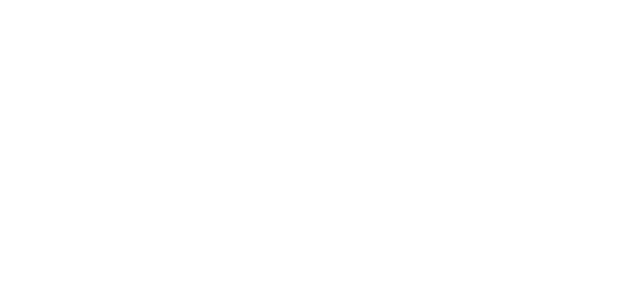
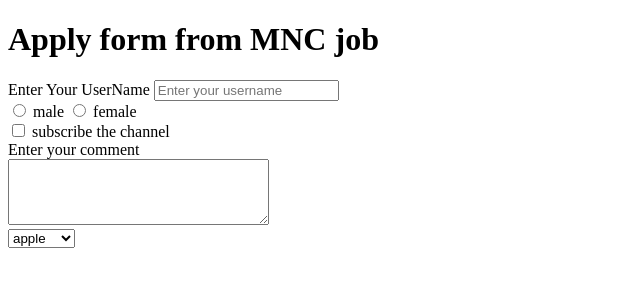
Before and after one commit to ankitsingh085432-afk/my-web-development, a plain HTML site: page day6/index6.html in a window 1280 px wide. Shown: the whole page, without its empty margins (0-640 px from the left). Drawn offline with Linux system fonts and the light colour scheme.

Commit message:
add new project

```diff
--- a/day6/index6.html
+++ b/day6/index6.html
@@ -0,0 +1,39 @@
+<!DOCTYPE html>
+<html lang="en">
+<head>
+    <meta charset="UTF-8">
+    <meta name="viewport" content="width=device-width, initial-scale=1.0">
+    <title>Applying form</title>
+</head>
+<body>
+    <h1>Apply form from MNC job</h1>
+    <form action="post">
+        <div>
+            <label for="username">Enter Your UserName</label>
+            <input type="text" id="usernmae" name="username" placeholder="Enter your username">
+
+        </div>
+        <input type="radio" id="male" name="gender" value="male">
+        <label for="male">male</label>
+        <input type="radio" id="female" name="gender" value="female">
+        <label for="female">female</label>
+        <div>
+            <input type="checkbox" id="subscribe" name="subscribe" value="yes">
+
+            <lable for="subscribe"> subscribe the channel</lable>
+            <br>
+            <label for="comment"> Enter your comment</label>
+            <br>
+            <textarea id="comment" name="comment" rows="4" cols="30"></textarea>
+        </div>
+        <div>
+            <select name="Fruits">
+                <option value="apple">apple</option>
+                <option value="banana">banana</option>
+                <option value="cherry">cherry</option>
+            </select>
+        </div>
+        </form>
+
+</body>
+</html>
```
Also changed, not shown: day5/index5.html (+3 -3 lines), index.html (+3 -2 lines), day7/index7.html (added).
